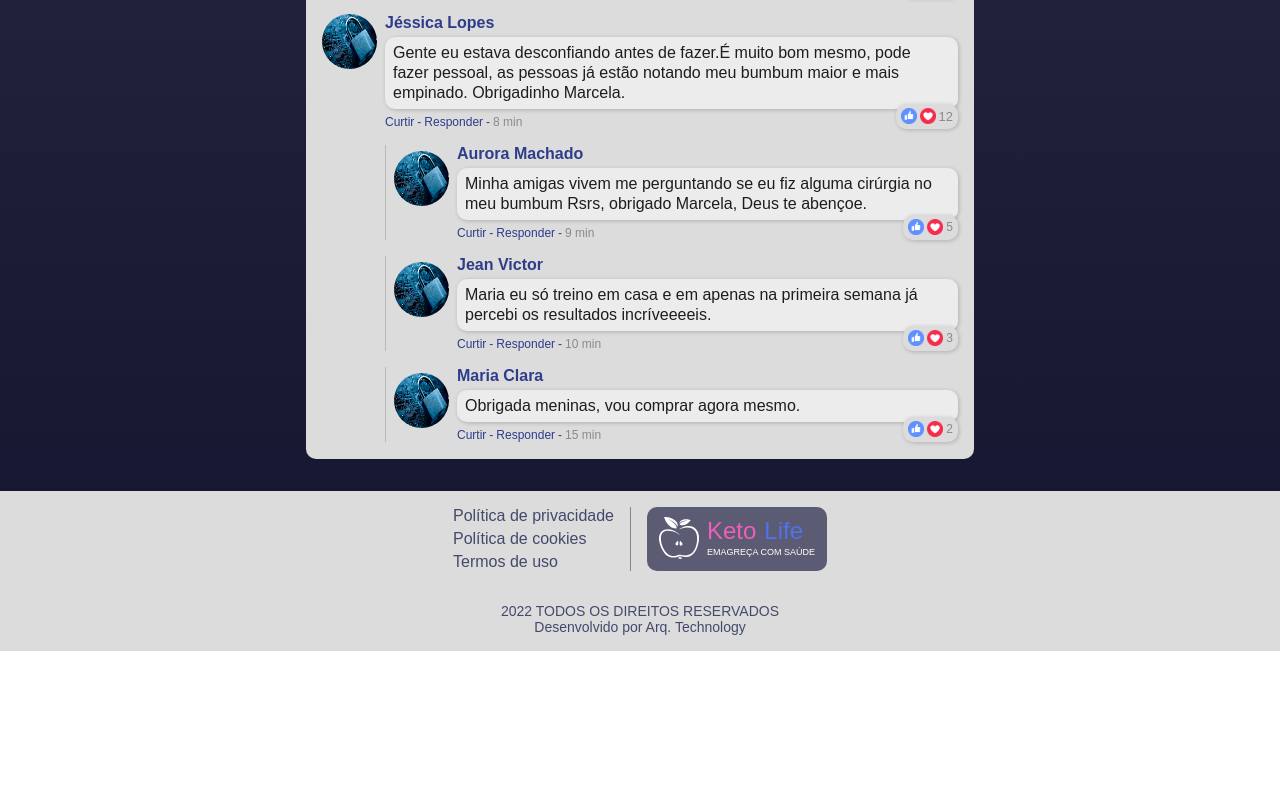
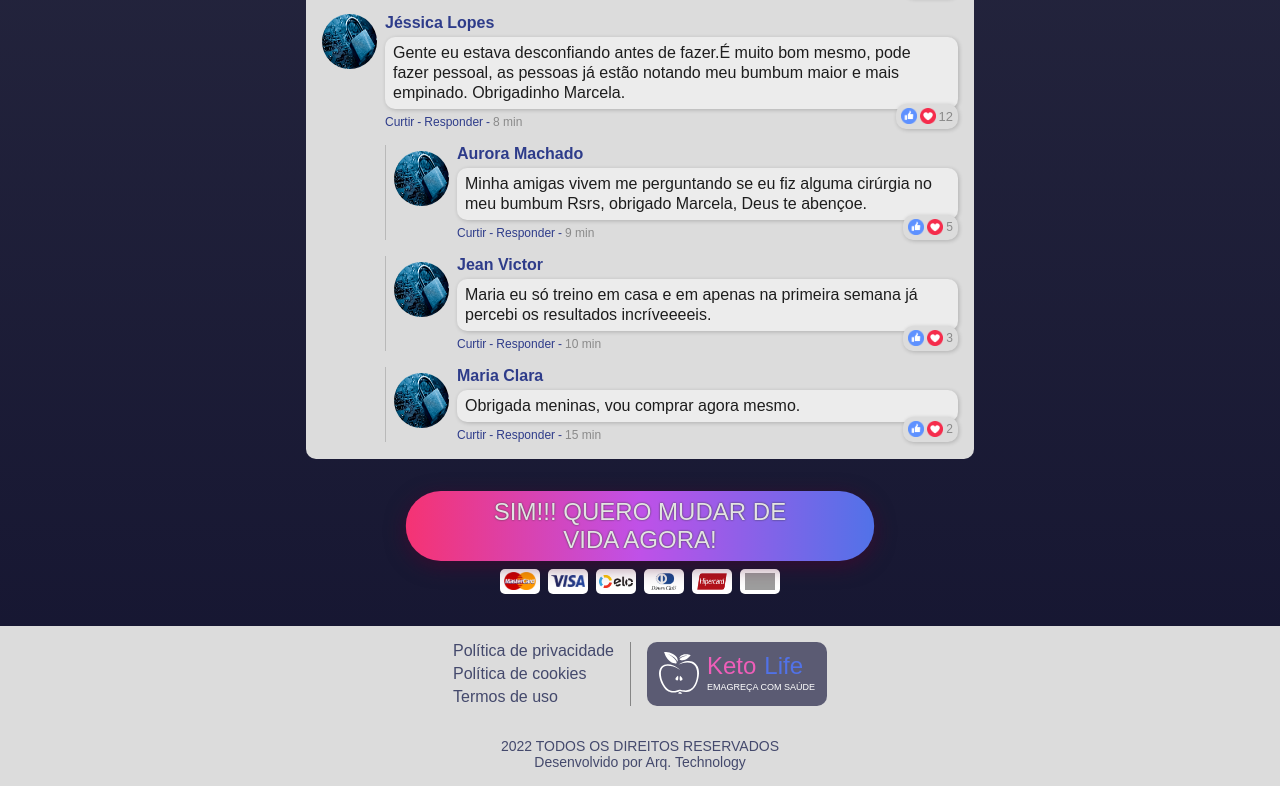
Before and after one commit to JeanVictorMachado/keto-life-max, a React (Create React App) app: page /pv in a window 1280 px wide. Shown: the part 1648-2434 px from the top of the page. Before the commit the page ends 2299 px from the top, so only its background shows below. Built offline with nearby package versions, Linux system fonts and the light colour scheme; grey boxes are pictures that could not be loaded.

Commit message:
feat: updated

```diff
--- a/src/components/SalesButton/styles.css
+++ b/src/components/SalesButton/styles.css
@@ -49,6 +49,7 @@
   margin-top: 8px;
   display: flex;
   justify-content: center;
+  align-items: center;
 }
 
 .sales-button__flags-cards {
--- a/src/pages/SalesPage/index.tsx
+++ b/src/pages/SalesPage/index.tsx
@@ -73,6 +73,12 @@ export const SalesPage = () => {
         <CardTestimonial testimonials={testimonial} />
       </section>
 
+      {showSalesButton && (
+        <section className="sales-page__sales-button-container">
+          <SalesButton textButton="SIM!!! QUERO MUDAR DE VIDA AGORA!" />
+        </section>
+      )}
+
       <Footer />
     </div>
   );
--- a/src/pages/SalesPage/styles.css
+++ b/src/pages/SalesPage/styles.css
@@ -128,6 +128,7 @@
   padding: 0 16px;
   margin: auto;
   margin-top: 8px;
+  margin-bottom: 32px;
   display: flex;
   justify-content: center;
   align-items: center;
@@ -160,13 +161,13 @@
   max-width: 500px;
   margin: auto;
   margin-top: 32px;
+  margin-bottom: 32px;
   padding: 0 16px;
 }
 
 .sales-page__testimonial-container {
   max-width: 700px;
   margin: auto;
-  margin-top: 32px;
   margin-bottom: 32px;
   padding: 0 16px;
 }
```
